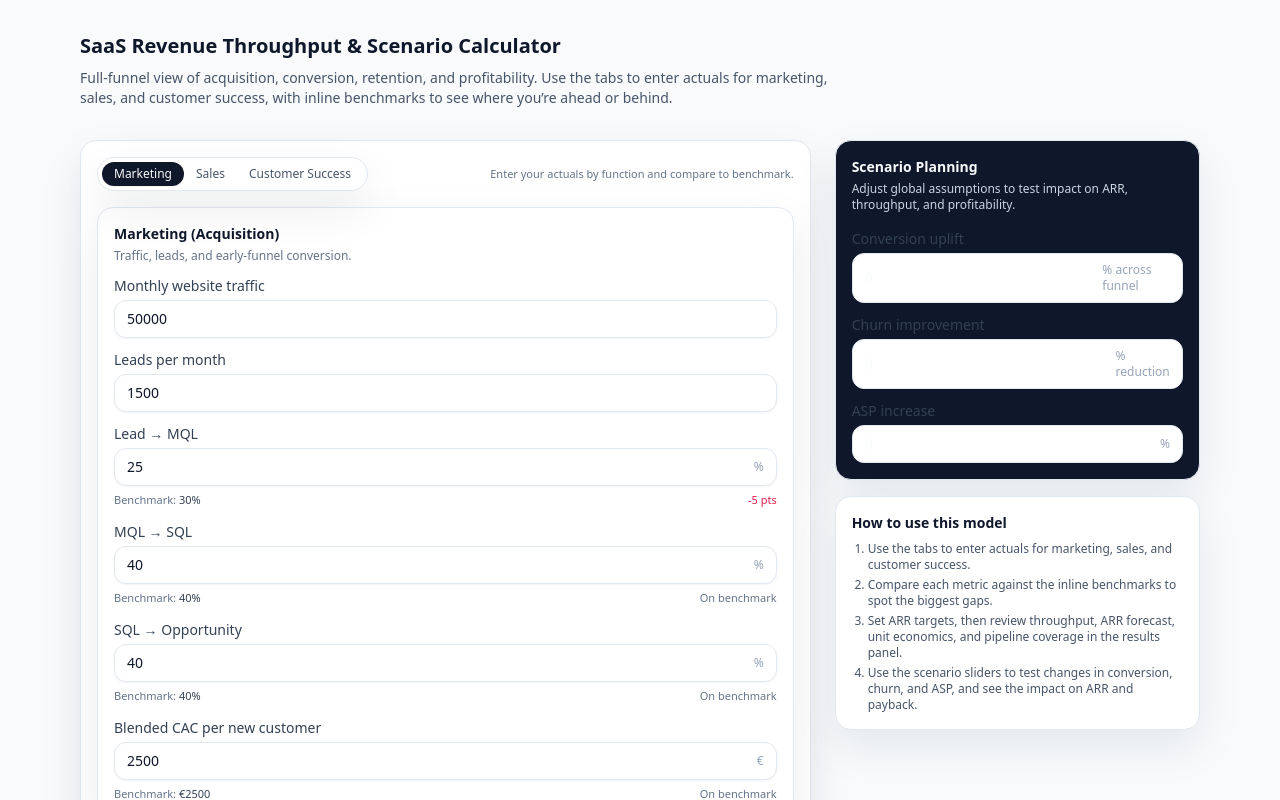
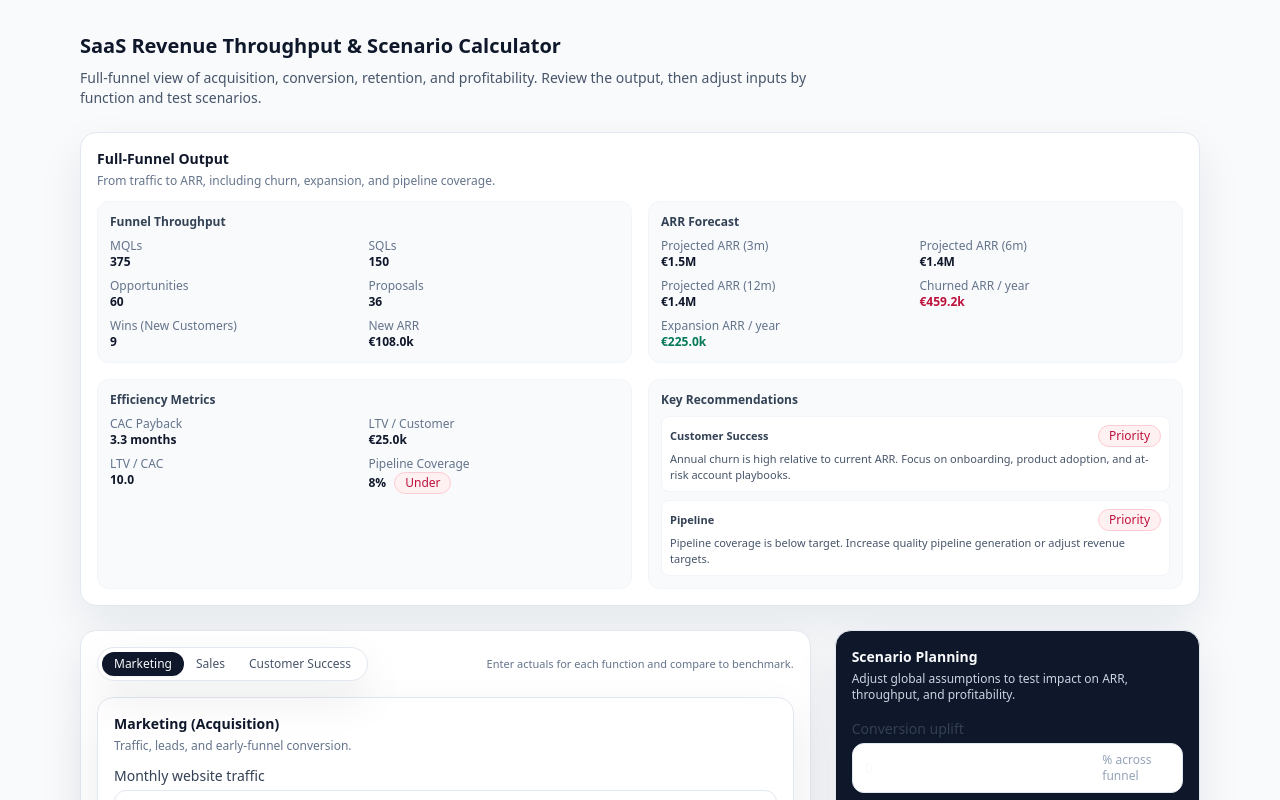
Before and after one commit to powerstephen/saas-throughput-calculator-, a Next.js app: page / in a window 1280 px wide. Shown: the top 800 px of the page. Built offline with nearby package versions, Linux system fonts and the light colour scheme.

Commit message:
Update page.tsx

```diff
--- a/app/page.tsx
+++ b/app/page.tsx
@@ -57,7 +57,6 @@ export default function Page() {
       aspIncreasePct: 0
     });
 
-  // Simple starting benchmarks (you can tweak these)
   const marketingBenchmarks = {
     mqlRate: 30,
     sqlRate: 40,
@@ -92,28 +91,31 @@ export default function Page() {
 
   return (
     <main className="mx-auto max-w-6xl px-4 py-8">
-      <header className="mb-8 space-y-2">
+      <header className="mb-6 space-y-2">
         <h1 className="text-xl font-semibold text-slate-900">
           SaaS Revenue Throughput & Scenario Calculator
         </h1>
         <p className="max-w-3xl text-sm text-slate-600">
           Full-funnel view of acquisition, conversion,
-          retention, and profitability. Use the tabs to enter
-          actuals for marketing, sales, and customer success,
-          with inline benchmarks to see where you’re ahead or
-          behind.
+          retention, and profitability. Review the output, then
+          adjust inputs by function and test scenarios.
         </p>
       </header>
 
+      {/* Full-funnel output at the top */}
+      <div className="mb-6">
+        <ResultsPanel result={result} />
+      </div>
+
+      {/* Inputs + scenarios below */}
       <div className="grid gap-6 lg:grid-cols-[2fr,1fr]">
-        {/* LEFT COLUMN */}
+        {/* LEFT COLUMN: Tabs + Inputs + Finance */}
         <div className="space-y-4">
-          {/* Tabs + input panel */}
           <section className="rounded-2xl border border-slate-200 bg-white p-4 shadow-soft">
             <div className="mb-4 flex items-center justify-between gap-2">
               <Tabs active={activeTab} onChange={setActiveTab} />
               <div className="text-[11px] text-slate-500">
-                Enter your actuals by function and compare to
+                Enter actuals for each function and compare to
                 benchmark.
               </div>
             </div>
@@ -326,7 +328,6 @@ export default function Page() {
             )}
           </section>
 
-          {/* Finance */}
           <InputSection
             title="Finance (ARR Targets)"
             subtitle="Current and target ARR for planning and coverage."
@@ -354,41 +355,14 @@ export default function Page() {
               }
             />
           </InputSection>
-
-          <ResultsPanel result={result} />
         </div>
 
-        {/* RIGHT COLUMN */}
+        {/* RIGHT COLUMN: Scenario panel */}
         <div className="space-y-4">
           <ScenarioPanel
             scenarios={scenarios}
             onChange={setScenarios}
           />
-          <div className="rounded-2xl border border-slate-200 bg-white p-4 shadow-soft text-xs text-slate-600">
-            <h2 className="text-sm font-semibold text-slate-900">
-              How to use this model
-            </h2>
-            <ol className="mt-2 list-decimal space-y-1 pl-4">
-              <li>
-                Use the tabs to enter actuals for marketing,
-                sales, and customer success.
-              </li>
-              <li>
-                Compare each metric against the inline
-                benchmarks to spot the biggest gaps.
-              </li>
-              <li>
-                Set ARR targets, then review throughput, ARR
-                forecast, unit economics, and pipeline coverage
-                in the results panel.
-              </li>
-              <li>
-                Use the scenario sliders to test changes in
-                conversion, churn, and ASP, and see the impact
-                on ARR and payback.
-              </li>
-            </ol>
-          </div>
         </div>
       </div>
     </main>
```
